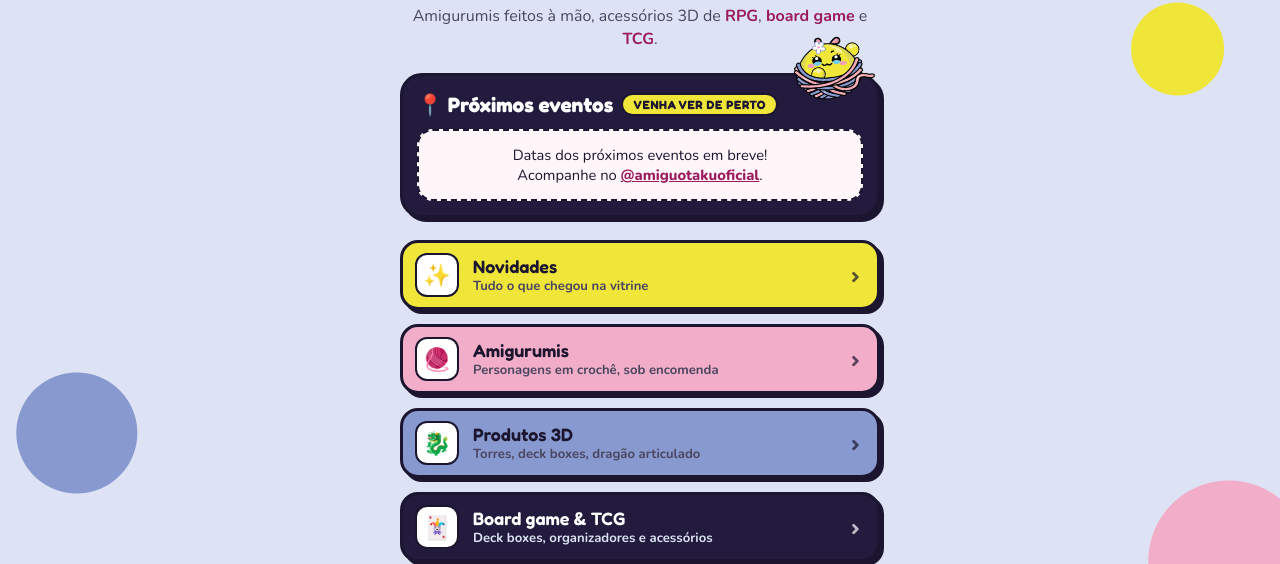
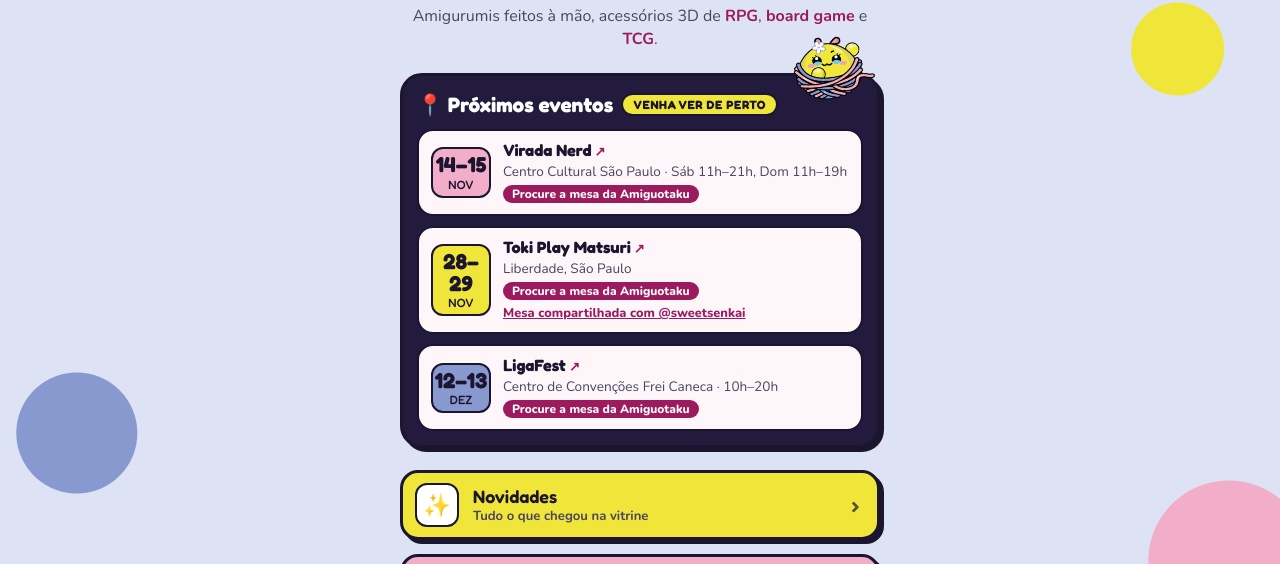
Before and after one commit to kellycbsilva/amiguotaku-site, a plain HTML site: page links/index.html in a window 1280 px wide. Shown: the part 191-755 px from the top of the page. Drawn offline with nearby package versions, Linux system fonts and the light colour scheme.

Commit message:
Links: próximos eventos (Virada Nerd, Toki Play Matsuri, LigaFest)
Co-Authored-By: Claude Opus 5.5 <noreply@anthropic.com>

```diff
--- a/links/index.html
+++ b/links/index.html
@@ -112,7 +112,11 @@
   .ev:nth-child(3) .ev-data { background: var(--lavanda); }
   .ev h3 { margin: 0 0 2px; font-family: var(--f-titulo); font-size: 1.02rem; line-height: 1.2; }
   .ev p { margin: 0; font-size: .85rem; color: var(--tinta-suave); line-height: 1.35; }
-  .ev .stand { display: inline-block; margin-top: 4px; background: var(--magenta); color: var(--branco); border-radius: 999px; padding: 1px 9px; font-weight: 800; font-size: .75rem; }
+  .ev .mesa { display: inline-block; margin-top: 4px; background: var(--magenta); color: var(--branco); border-radius: 999px; padding: 1px 9px; font-weight: 800; font-size: .75rem; }
+  .ev h3 a { color: inherit; text-decoration: none; }
+  .ev h3 a::after { content: " ↗"; font-size: .8em; color: var(--magenta); }
+  .ev .obs { margin-top: 4px; font-size: .8rem; font-weight: 800; }
+  .ev .obs a { color: var(--magenta); }
   .ev-vazio { margin: 0; text-align: center; padding: 14px 10px; background: var(--superficie); color: var(--tinta); border: 2px dashed var(--tinta); border-radius: 16px; font-size: .92rem; }
   .ev-vazio a { color: var(--magenta); font-weight: 800; }
   @media (prefers-reduced-motion: reduce) { .avatar, .avatar::after, .avatar::before, .acena { animation: none; } }
@@ -146,7 +150,7 @@
     <li><a class="link l-whats" href="https://wa.me/5511993356119?text=Oi%2C%20Amigu%20Otaku!%20Vim%20pelo%20Instagram%20e%20queria%20saber%20mais%20%F0%9F%98%8A" target="_blank" rel="noopener">
       <span class="ico" aria-hidden="true"><svg viewBox="0 0 24 24" fill="currentColor"><path d="M12 2a10 10 0 0 0-8.6 15.1L2 22l5-1.3A10 10 0 1 0 12 2Zm0 18.2a8.2 8.2 0 0 1-4.2-1.2l-.3-.2-3 .8.8-2.9-.2-.3A8.2 8.2 0 1 1 12 20.2Zm4.5-6.1c-.2-.1-1.5-.7-1.7-.8-.2-.1-.4-.1-.6.1l-.8 1c-.1.2-.3.2-.5.1a6.7 6.7 0 0 1-3.3-2.9c-.3-.4.2-.4.7-1.4.1-.2 0-.3 0-.4l-.8-1.8c-.2-.5-.4-.4-.6-.4h-.5a1 1 0 0 0-.7.3 3 3 0 0 0-.9 2.2 5.2 5.2 0 0 0 1.1 2.7 11.8 11.8 0 0 0 4.5 4c1.7.7 2.3.8 3.2.6.5-.1 1.5-.6 1.7-1.2.2-.6.2-1.1.2-1.2-.1-.1-.3-.2-.5-.3Z"/></svg></span><span class="txt">Falar no WhatsApp<small>11 99335-6119</small></span><span class="seta" aria-hidden="true">›</span></a></li>
     <li><a class="link l-agenda" href="../index.html?utm_source=instagram&amp;utm_medium=bio&amp;utm_campaign=links_bio#eventos">
-      <span class="ico" aria-hidden="true">📅</span><span class="txt">Agenda de eventos<small>Onde encontrar o nosso stand</small></span><span class="seta" aria-hidden="true">›</span></a></li>
+      <span class="ico" aria-hidden="true">📅</span><span class="txt">Agenda de eventos<small>Onde encontrar a nossa mesa</small></span><span class="seta" aria-hidden="true">›</span></a></li>
   </ul>
 
   <p class="rodape"><a href="../index.html?utm_source=instagram&amp;utm_medium=bio&amp;utm_campaign=links_bio">amiguotaku.com.br</a> · <a href="https://instagram.com/amiguotakuoficial" target="_blank" rel="noopener">@amiguotakuoficial</a></p>
@@ -157,9 +161,16 @@
    data e dataFim no formato AAAA-MM-DD (dataFim e link são opcionais).
    Eventos que já passaram somem sozinhos. Exemplo:
    { nome: "Nome do evento", data: "2026-12-05", dataFim: "2026-12-07",
-     local: "Espaço, Cidade", stand: "Mesa 12", link: "https://..." },
+     local: "Espaço, Cidade", mesa: "Mesa 12", link: "https://..." },
    ========================================================= */
 var EVENTOS = [
+  { nome: "Virada Nerd", data: "2026-11-14", dataFim: "2026-11-15",
+    local: "Centro Cultural São Paulo · Sáb 11h–21h, Dom 11h–19h", mesa: "Procure a mesa da Amiguotaku", link: "https://www.instagram.com/virada_nerd/" },
+  { nome: "Toki Play Matsuri", data: "2026-11-28", dataFim: "2026-11-29",
+    local: "Liberdade, São Paulo", mesa: "Procure a mesa da Amiguotaku", link: "https://www.instagram.com/tokiplaymatsuri/",
+    obs: "Mesa compartilhada com @sweetsenkai", obsLink: "https://www.instagram.com/sweetsenkai/" },
+  { nome: "LigaFest", data: "2026-12-12", dataFim: "2026-12-13",
+    local: "Centro de Convenções Frei Caneca · 10h–20h", mesa: "Procure a mesa da Amiguotaku", link: "https://www.ligafest.com.br/" },
 ];
 
 (function () {
@@ -177,10 +188,11 @@ var EVENTOS = [
   alvo.innerHTML = lista.map(function (e) {
     var d = dt(e.data), f = e.dataFim ? dt(e.dataFim) : null;
     var dia = d.getDate() + (f && f.getTime() !== d.getTime() ? "–" + f.getDate() : "");
-    var tag = e.link ? "a" : "div";
-    var href = e.link ? ' href="' + esc(e.link) + '" target="_blank" rel="noopener"' : "";
-    return "<" + tag + ' class="ev"' + href + '><span class="ev-data"><b>' + dia + "</b><i>" + meses[d.getMonth()] + "</i></span><div><h3>" +
-      esc(e.nome) + "</h3><p>" + esc(e.local) + "</p>" + (e.stand ? '<span class="stand">' + esc(e.stand) + "</span>" : "") + "</div></" + tag + ">";
+    var abre = function (url) { return '<a href="' + esc(url) + '" target="_blank" rel="noopener">'; };
+    var nome = e.link ? abre(e.link) + esc(e.nome) + "</a>" : esc(e.nome);
+    var obs = e.obs ? '<p class="obs">' + (e.obsLink ? abre(e.obsLink) + esc(e.obs) + "</a>" : esc(e.obs)) + "</p>" : "";
+    return '<div class="ev"><span class="ev-data"><b>' + dia + "</b><i>" + meses[d.getMonth()] + "</i></span><div><h3>" +
+      nome + "</h3><p>" + esc(e.local) + "</p>" + (e.mesa ? '<span class="mesa">' + esc(e.mesa) + "</span>" : "") + obs + "</div></div>";
   }).join("");
 })();
 </script>
```
